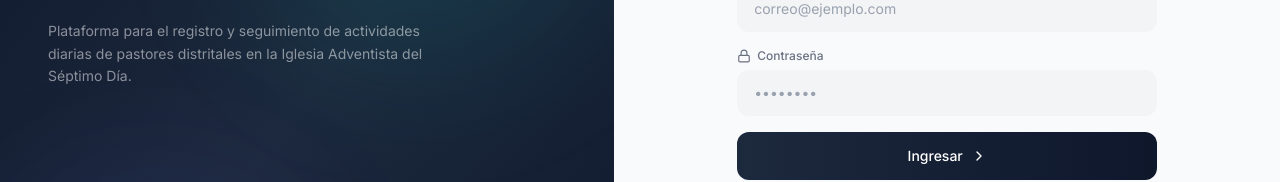
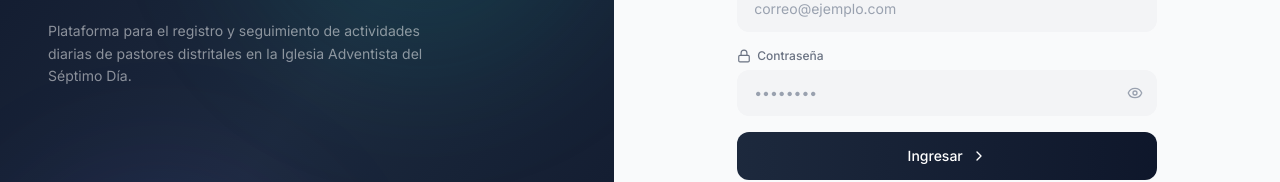
Before and after one commit to juancabana/frontend-trazability-pastor-system, a React (Vite) app: page /login in a window 1280 px wide. Shown: the part 305-487 px from the top of the page. Built offline with nearby package versions, Linux system fonts and the light colour scheme; no server answers.

Commit message:
feature: Style improvements

```diff
--- a/src/pages/LoginPage.tsx
+++ b/src/pages/LoginPage.tsx
@@ -6,6 +6,8 @@
   Lock,
   Loader2,
   Sparkles,
+  Eye,
+  EyeOff,
 } from 'lucide-react';
 import { motion } from 'motion/react';
 import { useAuth } from '@/context/AuthContext';
@@ -17,6 +19,7 @@
 
   const [email, setEmail] = useState('');
   const [password, setPassword] = useState('');
+  const [showPassword, setShowPassword] = useState(false);
   const [error, setError] = useState('');
   const [submitting, setSubmitting] = useState(false);
 
@@ -208,14 +211,25 @@
               <label className="text-xs font-medium text-gray-500 dark:text-slate-400 mb-1.5 flex items-center gap-1.5">
                 <Lock className="w-3.5 h-3.5" /> Contraseña
               </label>
+              <div className="relative">
                 <input
-                type="password"
+                  type={showPassword ? 'text' : 'password'}
                   value={password}
                   onChange={(e) => setPassword(e.target.value)}
                   placeholder="••••••••"
-                className="w-full px-4 py-3 bg-gray-100 dark:bg-slate-800 rounded-xl text-sm border border-transparent focus:border-teal-500 outline-none text-gray-900 dark:text-white placeholder:text-gray-400 dark:placeholder:text-slate-600 transition-colors"
+                  className="w-full px-4 py-3 pr-11 bg-gray-100 dark:bg-slate-800 rounded-xl text-sm border border-transparent focus:border-teal-500 outline-none text-gray-900 dark:text-white placeholder:text-gray-400 dark:placeholder:text-slate-600 transition-colors"
                   disabled={submitting}
                 />
+                <button
+                  type="button"
+                  onClick={() => setShowPassword((v) => !v)}
+                  className="absolute right-3.5 top-1/2 -translate-y-1/2 text-gray-400 hover:text-gray-600 dark:hover:text-slate-300 transition-colors"
+                  tabIndex={-1}
+                  aria-label={showPassword ? 'Ocultar contraseña' : 'Mostrar contraseña'}
+                >
+                  {showPassword ? <EyeOff className="w-4 h-4" /> : <Eye className="w-4 h-4" />}
+                </button>
+              </div>
             </div>
 
             {error && (
--- a/src/pages/admin/AdminUsuariosPage.tsx
+++ b/src/pages/admin/AdminUsuariosPage.tsx
@@ -16,7 +16,7 @@
 import { Button } from '@/components/atoms/Button';
 import { Badge } from '@/components/atoms/Badge';
 import { ListSkeleton } from '@/components/atoms/Skeleton';
-import { Plus, Edit3, Trash2, UserCog, Phone, ShieldCheck } from 'lucide-react';
+import { Plus, Edit3, Trash2, UserCog, Phone, ShieldCheck, Eye, EyeOff } from 'lucide-react';
 import { toast } from 'sonner';
 
 export default function AdminUsuariosPage() {
@@ -37,6 +37,7 @@
   const [formName, setFormName] = useState('');
   const [formEmail, setFormEmail] = useState('');
   const [formPassword, setFormPassword] = useState('');
+  const [showPassword, setShowPassword] = useState(false);
   const [formRole, setFormRole] = useState<UserRole>('pastor');
   const [formDistrictId, setFormDistrictId] = useState('');
   const [formPosition, setFormPosition] = useState('');
@@ -301,14 +302,25 @@
               )}
               <div>
                 <label className="text-xs font-medium text-gray-500 dark:text-slate-400 mb-1 block">
-                  {editingUser ? 'Nueva contraseña (dejar vacio para no cambiar)' : 'Contraseña'}
+                  {editingUser ? 'Nueva contraseña (dejar vacío para no cambiar)' : 'Contraseña'}
                 </label>
-                <input
-                  type="password"
-                  value={formPassword}
-                  onChange={(e) => setFormPassword(e.target.value)}
-                  className="w-full px-3.5 py-2.5 bg-gray-50 dark:bg-slate-950 rounded-xl text-sm border border-transparent focus:border-teal-500 outline-none dark:text-white"
-                />
+                <div className="relative">
+                  <input
+                    type={showPassword ? 'text' : 'password'}
+                    value={formPassword}
+                    onChange={(e) => setFormPassword(e.target.value)}
+                    className="w-full px-3.5 py-2.5 pr-10 bg-gray-50 dark:bg-slate-950 rounded-xl text-sm border border-transparent focus:border-teal-500 outline-none dark:text-white"
+                  />
+                  <button
+                    type="button"
+                    onClick={() => setShowPassword((v) => !v)}
+                    className="absolute right-3 top-1/2 -translate-y-1/2 text-gray-400 hover:text-gray-600 dark:hover:text-slate-300 transition-colors"
+                    tabIndex={-1}
+                    aria-label={showPassword ? 'Ocultar contraseña' : 'Mostrar contraseña'}
+                  >
+                    {showPassword ? <EyeOff className="w-4 h-4" /> : <Eye className="w-4 h-4" />}
+                  </button>
+                </div>
               </div>
               <div>
                 <label className="text-xs font-medium text-gray-500 dark:text-slate-400 mb-1 block">
```
Lines whose indentation alone changed are shown as unchanged.
